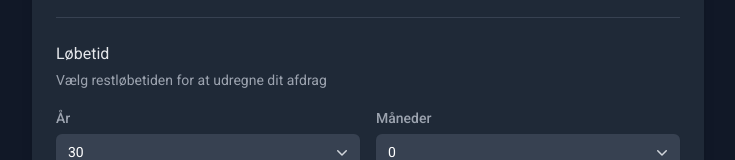
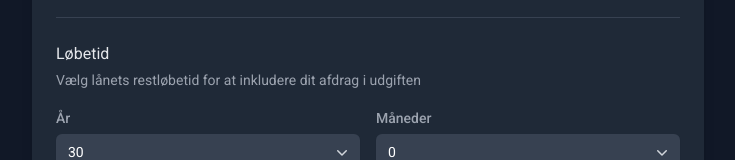
Before and after one commit to Ahlefeldt/mortgage-calculator, a Vue app: page / in a window 1280 px wide. Both pictures are taken after a click on the button 930 px from the left and 136 px from the top of the page. Shown: the part 167-327 px from the top of the page, without its empty margins (272-1007 px from the left). Built offline with nearby package versions, Linux system fonts and the light colour scheme.

Commit message:
docs(calculator-term-selector): clarify grace period hint

```diff
--- a/src/components/CalculatorTermSelector.vue
+++ b/src/components/CalculatorTermSelector.vue
@@ -29,7 +29,7 @@ const monthsOptions = Array.from({ length: 12 }, (_, i) => ({
 <template>
   <div class="mb-8">
     <h3 class="text-gray-200">Løbetid</h3>
-    <p class="mt-1 text-sm text-gray-400">Vælg restløbetiden for at udregne dit afdrag</p>
+    <p class="mt-1 text-sm text-gray-400">Vælg lånets restløbetid for at inkludere dit afdrag i udgiften</p>
     <div class="flex items-center space-x-4 mt-4">
       <BaseSelect :options="yearsOptions" v-model="localYears" label="År" />
       <BaseSelect :options="monthsOptions" v-model="localMonths" label="Måneder" />
```
